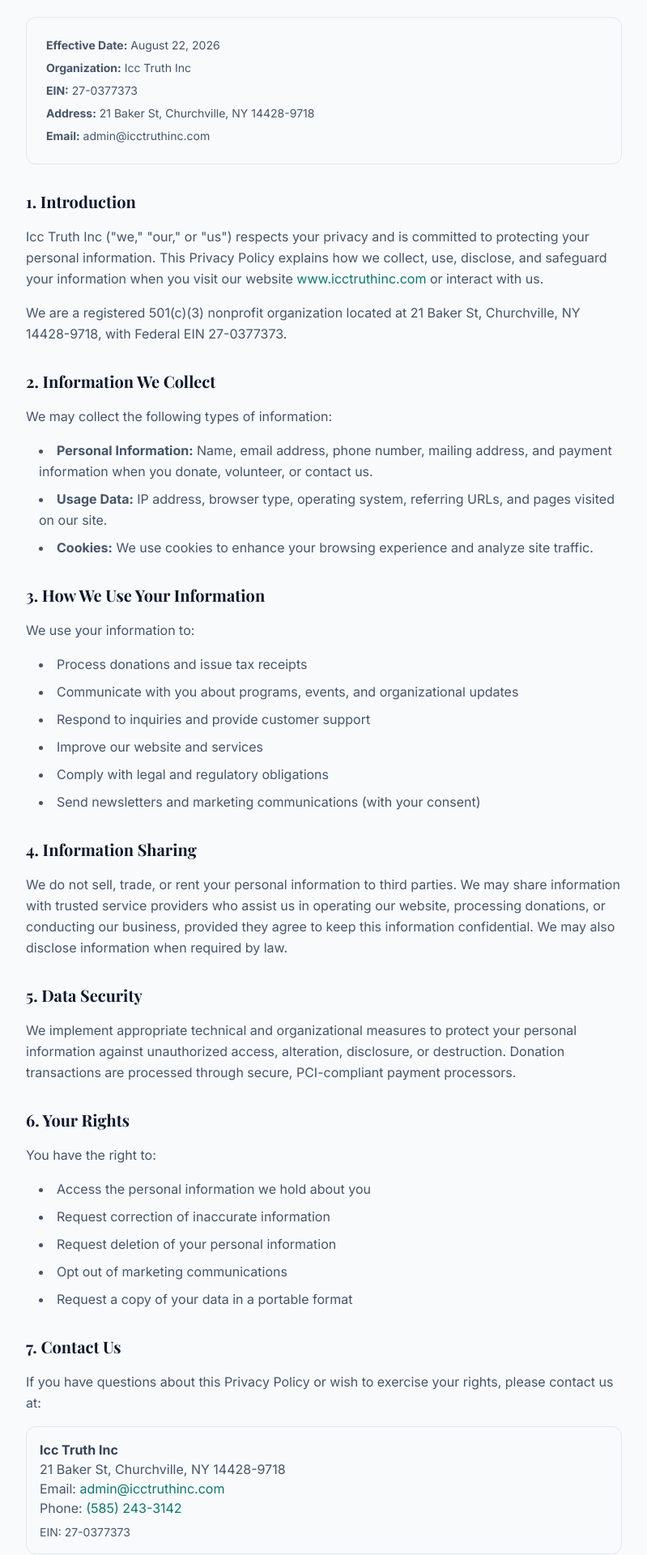
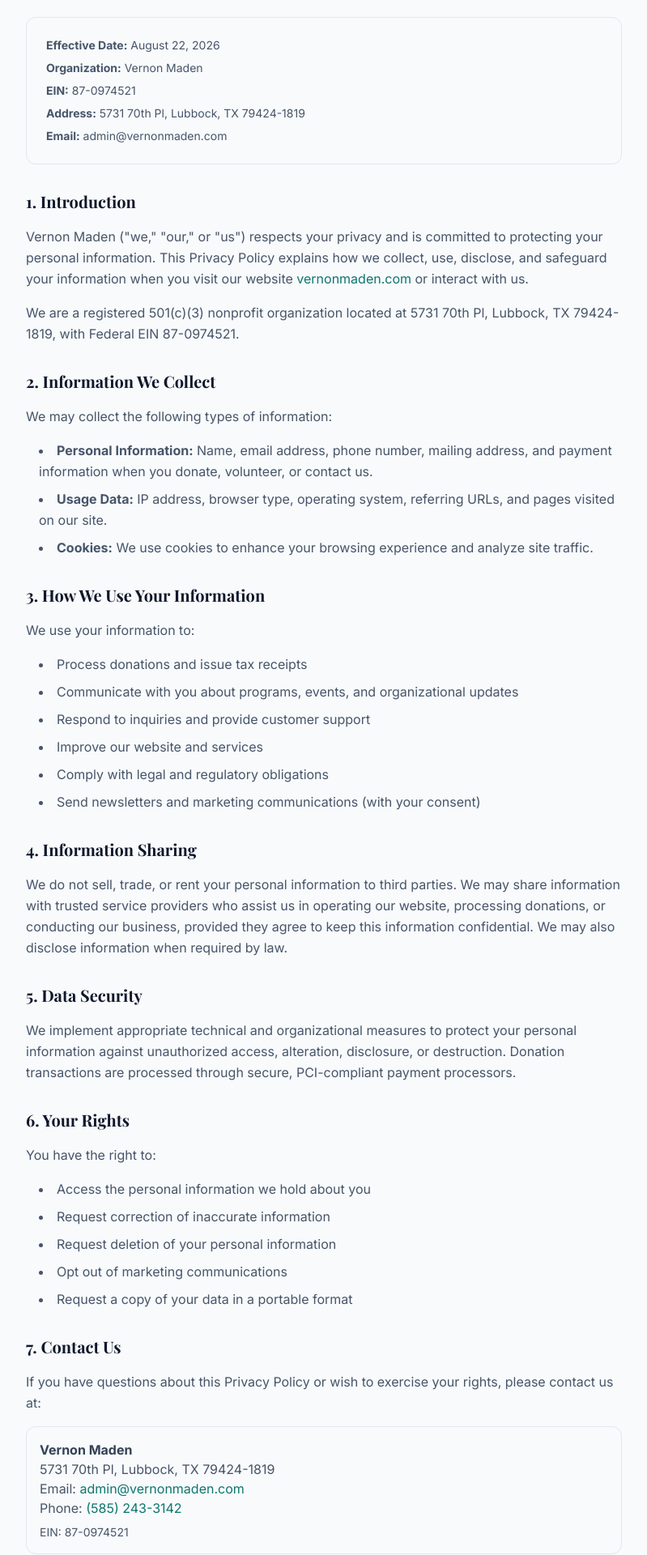
Before and after one commit to irmafiguero199/icctruthinc.com, a React (Vite) app in the folder icctruthinc-website/: page /privacy in a window 1280 px wide. Shown: the part 420-2340 px from the top of the page at 81% size, without its empty margins (240-1039 px from the left). Built offline with nearby package versions, Linux system fonts and the light colour scheme.

Commit message:
Update Privacy Policy for Vernon Maden nonprofit

```diff
--- a/icctruthinc-website/src/pages/PrivacyPolicy.jsx
+++ b/icctruthinc-website/src/pages/PrivacyPolicy.jsx
@@ -3,9 +3,9 @@
 const PrivacyPolicy = () => (
   <>
     <Helmet>
-      <title>Privacy Policy | Icc Truth Inc | 501(c)(3) Nonprofit</title>
-      <meta name="description" content="Privacy Policy of Icc Truth Inc, a 501(c)(3) nonprofit. EIN: 27-0377373. 21 Baker St, Churchville, NY 14428-9718." />
-      <link rel="canonical" href="https://www.icctruthinc.com/privacy" />
+      <title>Privacy Policy | Vernon Maden | 501(c)(3) Nonprofit</title>
+      <meta name="description" content="Privacy Policy of Vernon Maden, a 501(c)(3) nonprofit. EIN: 87-0974521. 5731 70th Pl, Lubbock, TX 79424-1819." />
+      <link rel="canonical" href="https://vernonmaden.com/privacy" />
     </Helmet>
 
     <div className="page-hero">
@@ -16,20 +16,20 @@
     <div className="container-main px-4 py-16 max-w-3xl">
       <div className="legal-box mb-8">
         <p className="text-slate-600 text-sm"><strong>Effective Date:</strong> August 22, 2026</p>
-        <p className="text-slate-600 text-sm"><strong>Organization:</strong> Icc Truth Inc</p>
-        <p className="text-slate-600 text-sm"><strong>EIN:</strong> 27-0377373</p>
-        <p className="text-slate-600 text-sm"><strong>Address:</strong> 21 Baker St, Churchville, NY 14428-9718</p>
-        <p className="text-slate-600 text-sm"><strong>Email:</strong> admin@icctruthinc.com</p>
+        <p className="text-slate-600 text-sm"><strong>Organization:</strong> Vernon Maden</p>
+        <p className="text-slate-600 text-sm"><strong>EIN:</strong> 87-0974521</p>
+        <p className="text-slate-600 text-sm"><strong>Address:</strong> 5731 70th Pl, Lubbock, TX 79424-1819</p>
+        <p className="text-slate-600 text-sm"><strong>Email:</strong> admin@vernonmaden.com</p>
       </div>
 
       <div className="space-y-8">
         <section>
           <h3 className="text-xl font-bold text-navy-900 mb-4">1. Introduction</h3>
           <p className="text-slate-600 leading-relaxed mb-4">
-            Icc Truth Inc ("we," "our," or "us") respects your privacy and is committed to protecting your personal information. This Privacy Policy explains how we collect, use, disclose, and safeguard your information when you visit our website <a href="https://www.icctruthinc.com" className="text-primary-700 hover:underline">www.icctruthinc.com</a> or interact with us.
+            Vernon Maden ("we," "our," or "us") respects your privacy and is committed to protecting your personal information. This Privacy Policy explains how we collect, use, disclose, and safeguard your information when you visit our website <a href="https://vernonmaden.com" className="text-primary-700 hover:underline">vernonmaden.com</a> or interact with us.
           </p>
           <p className="text-slate-600 leading-relaxed">
-            We are a registered 501(c)(3) nonprofit organization located at 21 Baker St, Churchville, NY 14428-9718, with Federal EIN 27-0377373.
+            We are a registered 501(c)(3) nonprofit organization located at 5731 70th Pl, Lubbock, TX 79424-1819, with Federal EIN 87-0974521.
           </p>
         </section>
 
@@ -88,11 +88,11 @@
             If you have questions about this Privacy Policy or wish to exercise your rights, please contact us at:
           </p>
           <div className="mt-4 p-4 bg-slate-50 rounded-xl border border-slate-200">
-            <p className="text-slate-700"><strong>Icc Truth Inc</strong></p>
-            <p className="text-slate-600">21 Baker St, Churchville, NY 14428-9718</p>
-            <p className="text-slate-600">Email: <a href="mailto:admin@icctruthinc.com" className="text-primary-700 hover:underline">admin@icctruthinc.com</a></p>
+            <p className="text-slate-700"><strong>Vernon Maden</strong></p>
+            <p className="text-slate-600">5731 70th Pl, Lubbock, TX 79424-1819</p>
+            <p className="text-slate-600">Email: <a href="mailto:admin@vernonmaden.com" className="text-primary-700 hover:underline">admin@vernonmaden.com</a></p>
             <p className="text-slate-600">Phone: <a href="tel:+15852433142" className="text-primary-700 hover:underline">(585) 243-3142</a></p>
-            <p className="text-slate-600 text-sm mt-2">EIN: 27-0377373</p>
+            <p className="text-slate-600 text-sm mt-2">EIN: 87-0974521</p>
           </div>
         </section>
       </div>
```
